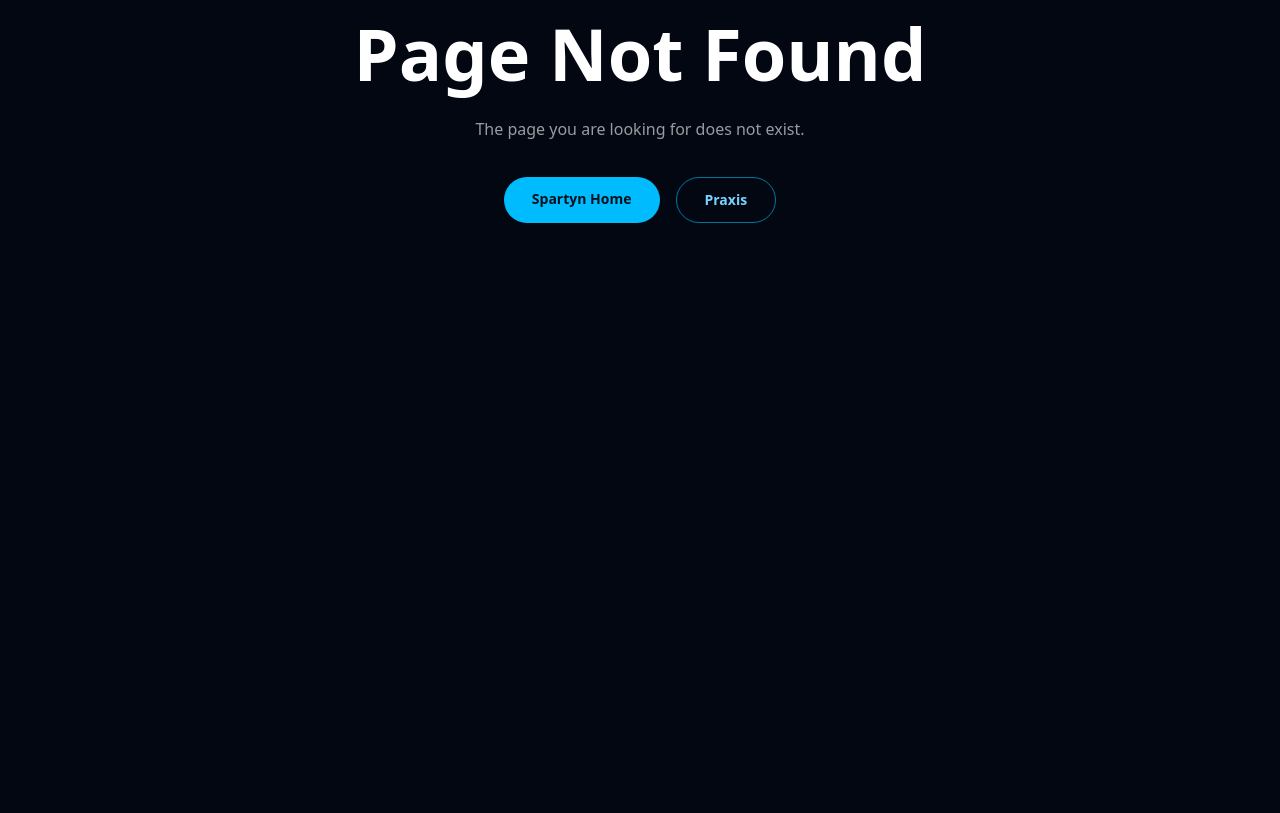
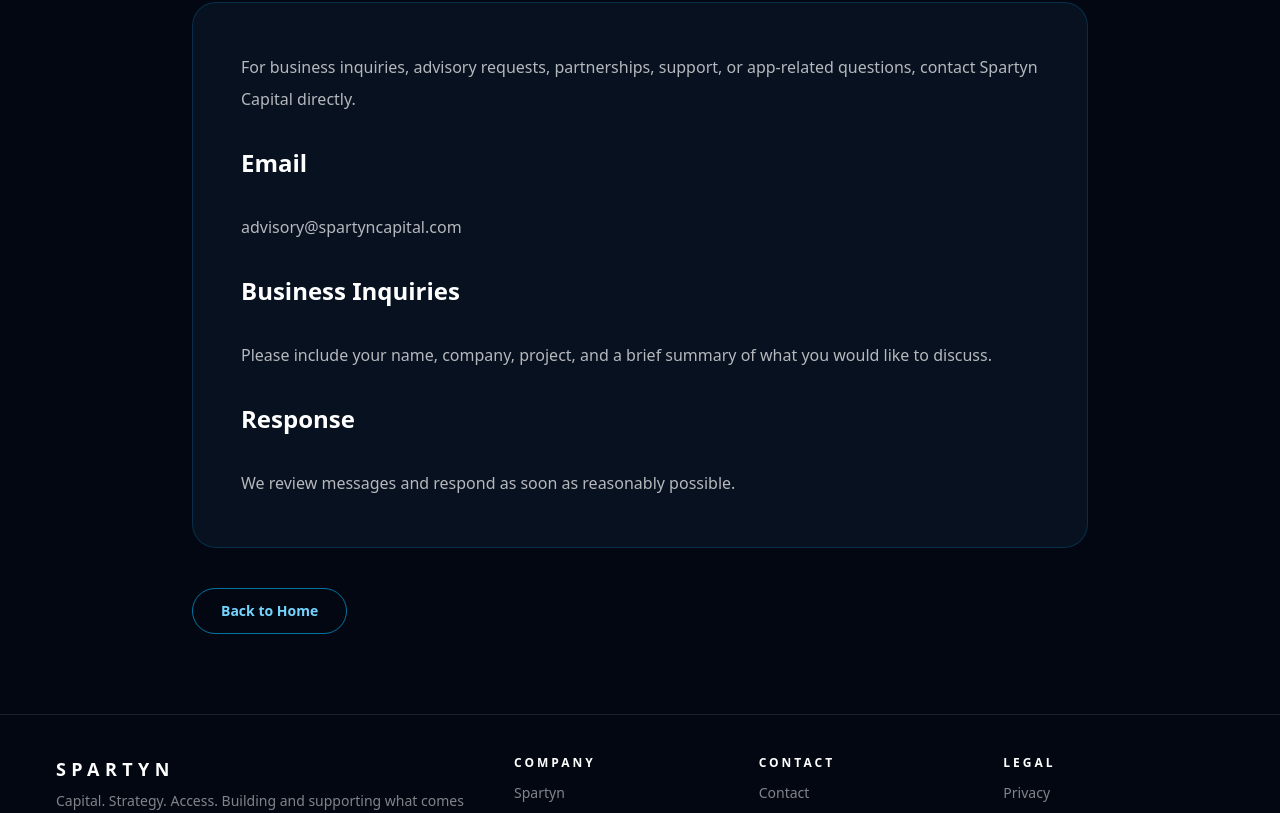
Before and after one commit to pmfRoddi/spartyn-capital-site, a Next.js app: page /contact in a window 1280 px wide. Before the commit this address had no page. Shown: the part 298-1111 px from the top of the page. Before the commit the page ends 800 px from the top, so only its background shows below. Built offline with nearby package versions, Linux system fonts and the light colour scheme.

Commit message:
Add contact page and update contact links

```diff
--- /dev/null
+++ b/app/contact/page.tsx
@@ -0,0 +1,26 @@
+import LegalPage from "@/components/LegalPage";
+
+export default function ContactPage() {
+  return (
+    <LegalPage eyebrow="Contact" title="Contact Spartyn Capital">
+      <p>
+        For business inquiries, advisory requests, partnerships, support, or
+        app-related questions, contact Spartyn Capital directly.
+      </p>
+
+      <h2 className="text-2xl font-bold text-white">Email</h2>
+      <p>advisory@spartyncapital.com</p>
+
+      <h2 className="text-2xl font-bold text-white">Business Inquiries</h2>
+      <p>
+        Please include your name, company, project, and a brief summary of what
+        you would like to discuss.
+      </p>
+
+      <h2 className="text-2xl font-bold text-white">Response</h2>
+      <p>
+        We review messages and respond as soon as reasonably possible.
+      </p>
+    </LegalPage>
+  );
+}
--- a/components/ContactCTA.tsx
+++ b/components/ContactCTA.tsx
@@ -1,3 +1,5 @@
+import Link from "next/link";
+
 export default function ContactCTA({
   label = "Contact",
   title = "Have an opportunity worth discussing?",
@@ -42,12 +44,12 @@
             className="w-full resize-none rounded-2xl border border-white/10 bg-[#030712] px-4 py-4 text-base text-white outline-none placeholder:text-white/35 focus:border-sky-400"
           />
 
-          <a
-            href="mailto:advisory@spartyncapital.com"
+          <Link
+            href="/contact"
             className="flex w-full justify-center rounded-full bg-sky-400 px-6 py-4 text-center text-base font-black leading-tight text-[#03111f]"
           >
             {buttonText}
-          </a>
+          </Link>
         </form>
       </div>
     </section>
--- a/components/SiteFooter.tsx
+++ b/components/SiteFooter.tsx
@@ -27,9 +27,10 @@
 
           <div>
             <p className="mb-3 text-xs font-bold uppercase tracking-[0.25em] text-white">
-              Support
+              Contact
             </p>
             <div className="flex flex-col gap-2">
+              <Link href="/contact">Contact</Link>
               <Link href="/support">Support</Link>
               <a href="mailto:advisory@spartyncapital.com">
                 advisory@spartyncapital.com
--- a/components/SiteNav.tsx
+++ b/components/SiteNav.tsx
@@ -21,6 +21,7 @@
           <Link href="/about">About</Link>
           <Link href="/praxis">Praxis</Link>
           <Link href="/support">Support</Link>
+          <Link href="/contact">Contact</Link>
         </div>
 
         <button
@@ -46,6 +47,9 @@
             <Link href="/support" onClick={() => setOpen(false)}>
               Support
             </Link>
+            <Link href="/contact" onClick={() => setOpen(false)}>
+              Contact
+            </Link>
           </div>
         </div>
       )}
```
